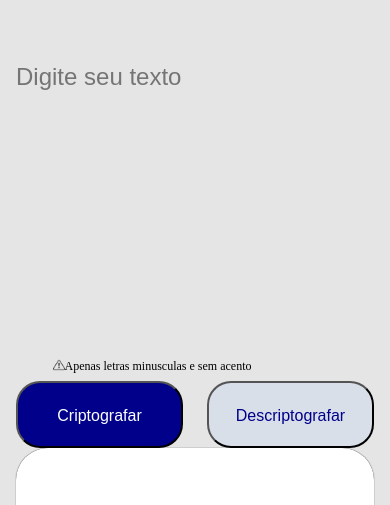
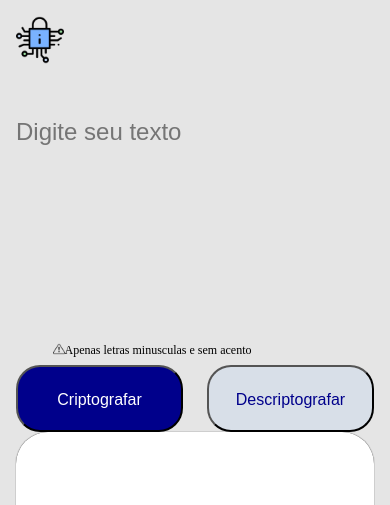
Before and after one commit to joaofigueredo/Decodificador, a plain HTML site: page index.html in a window 390 px wide. Shown: the top 505 px of the page. Drawn offline with Linux system fonts and the light colour scheme.

Commit message:
Atualizações

```diff
--- a/Styles/estilo.css
+++ b/Styles/estilo.css
@@ -19,20 +19,25 @@ body{
     display: flex;
     flex-direction: column;
 }
+.conteudo__apresentacao__fotoDecod{
+    width: 3rem;
+    height: 3rem;
+
+}
 
 .conteudo__apresentacao__leitorDeTexto {
     width: 100%;
     height: 4rem;
     font-size: 1.5rem;
     border: none;
-    margin-top: 8%;
+    margin-top: 10%;
     background-color: #E5E5E5;
 }
 .conteudo__apresentacao__botoes {
     display: flex;
     flex-direction: column;
     justify-content: center;
-    margin-top: 70.4%;
+    margin-top: 68%;
 }
 .conteudo__apresentacao__botoes__imagemETexto{
     display: flex;
@@ -92,7 +97,6 @@ body{
 .conteudo__criptografado__imagemGaroto{
     width: 21rem;
     height: 19rem;
-
 }
 
 .conteudo__criptografado_paragrafo{
@@ -137,7 +141,7 @@ body{
     }
     .conteudo__apresentacao__botoes {
 
-        margin-top: 70%;
+        margin-top: 50%;
     }
     .conteudo__criptografado{
         width: 100%;
--- a/index.html
+++ b/index.html
@@ -4,6 +4,7 @@
     <meta charset="UTF-8">
     <meta name="viewport" content="width=device-width, initial-scale=1.0">
     <title>Decodificador</title>
+    <link rel="shortcut icon" type="imagex/png" href="./assets/descriptografar.png">
     <link rel="stylesheet" href="Styles/estilo.css">
 </head>
 <body>
@@ -11,7 +12,9 @@
     <header></header>
 
     <main class="conteudo">
+        <img src="assets/criptografado.png" alt="" class="conteudo__apresentacao__fotoDecod">
         <section class="conteudo__apresentacao">
+
             <input type="text" placeholder="Digite seu texto"
              class = "conteudo__apresentacao__leitorDeTexto" id="texto" name="texto">
              <div class="conteudo__apresentacao__botoes">
--- a/js/script.js
+++ b/js/script.js
@@ -1,4 +1,3 @@
-//é preciso usar o value pois o texto não vem diretamente no input
 var texto = document.getElementById('texto').value;
 
 function criptografar() {
@@ -6,28 +5,26 @@ function criptografar() {
     var tamanhoDaPalavra = texto.length;
     var t = new String(texto);
 
-    //substituir e por enter
     if(texto.includes("e")){
-        //utilizamos o regex para buscar uma ou mais apariçoes do e em toda frase
         let regex = /[e+]/g;
         texto = texto.replace(regex, "enter");
     }
-    //substituir i por imes
+
     if(texto.includes("i")){
         let regex = /[i+]/g;
         texto = texto.replace(regex, "imes");
     }
-    //substituir a por ai
+
     if(texto.includes("a")){
         let regex = /[a+]/g;
         texto = texto.replace(regex, "ai");
     }
-    //substituir o por ober
+
     if(texto.includes("o")){
         let regex = /[o+]/g;
         texto = texto.replace(regex, "ober");
     }
-    //substituir u por ufat
+
     if(texto.includes("u")){
         let regex = /[u+]/g;
         texto = texto.replace(regex, "ufat");
@@ -46,28 +43,26 @@ function criptografar() {
 function descriptografar() {
     var texto = document.getElementById('texto').value;
 
-    //substituir e por enter
     if(texto.includes("enter")){
-        //com o colchetes troca letra por letra do enter por e ficando assim "eeeee"
-        let regex = /enter+/g;
+        let regex = /(enter)/g;
         texto = texto.replace(regex, "e");
     }
-    //substituir i por imes
+
     if(texto.includes("imes")){
         let regex = /(imes)/g;
         texto = texto.replace(regex, "i");
     }
-    //substituir a por ai
+
     if(texto.includes("ai")){
         let regex = /(ai)/g;
         texto = texto.replace(regex, "a");
     }
-    //substituir o por ober
+
     if(texto.includes("ober")){
         let regex = /(ober)/g;
         texto = texto.replace(regex, "o");
     }
-    //substituir u por ufat
+
     if(texto.includes("ufat")){
         let regex = /(ufat)/g;
         texto = texto.replace(regex, "u");
@@ -93,5 +88,4 @@ function copiarTexto() {
     document.execCommand('copy');
     window.getSelection().removeAllRanges();
     console.log('Texto copiado com sucesso. ' + r);
-
 }
```
Also changed, not shown: assets/criptografado.png (added), assets/decodificar.png (added), assets/descriptografar.png (added).
